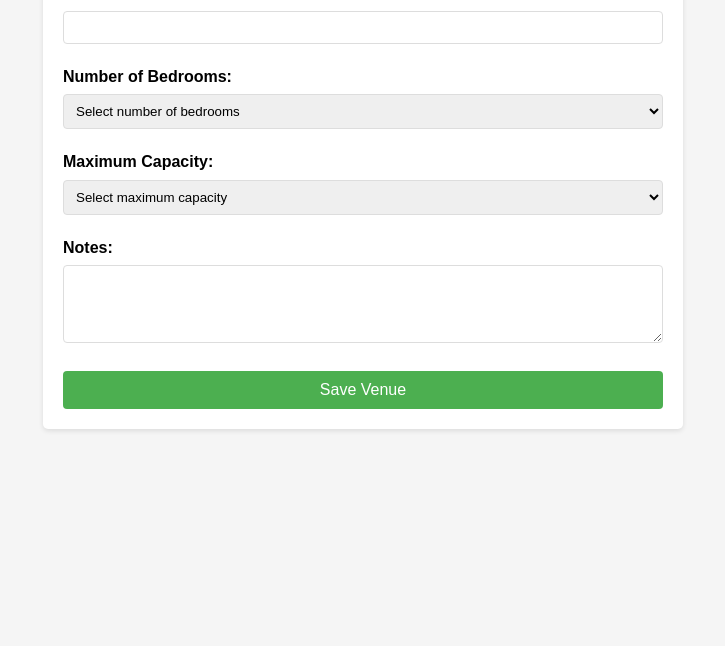
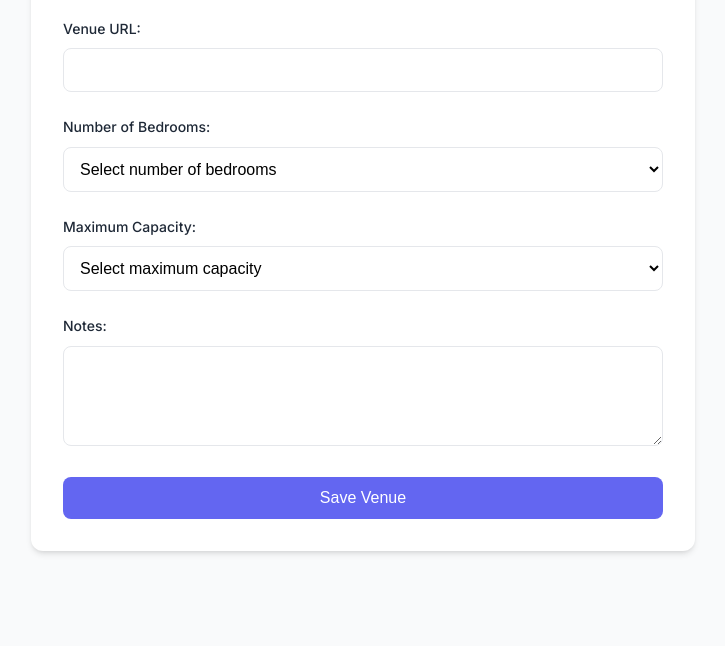
Before and after one commit to FasLabs/FS25Venue, a plain HTML site: page index.html in a window 1280 px wide. Shown: the part 154-800 px from the top of the page, without its empty margins (277-1002 px from the left). Drawn offline with Linux system fonts and the light colour scheme.

Commit message:
Updated style

```diff
--- a/index.html
+++ b/index.html
@@ -3,6 +3,7 @@
 <head>
     <meta charset="UTF-8">
     <meta name="viewport" content="width=device-width, initial-scale=1.0">
+    <link href="https://fonts.googleapis.com/css2?family=Inter:wght@400;500;700&display=swap" rel="stylesheet">
     <title>Venue Research Form</title>
     <link rel="stylesheet" href="styles.css">
 </head>
--- a/styles.css
+++ b/styles.css
@@ -1,60 +1,97 @@
+/* Modern color palette and base styles */
+:root {
+  --primary-color: #6366f1;
+  --primary-hover: #4f46e5;
+  --background: #f9fafb;
+  --surface: #ffffff;
+  --text: #1f2937;
+  --border: #e5e7eb;
+}
+
 body {
-    font-family: Arial, sans-serif;
+  font-family: 'Inter', system-ui, -apple-system, sans-serif;
   line-height: 1.6;
   margin: 0;
-    padding: 20px;
-    background-color: #f5f5f5;
+  padding: 40px 20px;
+  background-color: var(--background);
+  color: var(--text);
 }
 
 .container {
   max-width: 600px;
   margin: 0 auto;
-    background-color: white;
-    padding: 20px;
-    border-radius: 5px;
-    box-shadow: 0 2px 5px rgba(0, 0, 0, 0.1);
+  background-color: var(--surface);
+  padding: 32px;
+  border-radius: 12px;
+  box-shadow: 0 4px 6px -1px rgb(0 0 0 / 0.1), 0 2px 4px -2px rgb(0 0 0 / 0.1);
 }
 
 h1 {
   text-align: center;
-    color: #333;
+  color: var(--text);
+  font-size: 1.875rem;
+  font-weight: 700;
+  margin-bottom: 2rem;
 }
 
 .form-group {
-    margin-bottom: 20px;
+  margin-bottom: 1.5rem;
 }
 
 label {
   display: block;
-    margin-bottom: 5px;
-    font-weight: bold;
+  margin-bottom: 0.5rem;
+  font-weight: 500;
+  color: var(--text);
+  font-size: 0.875rem;
 }
 
 input[type="url"],
 select,
 textarea {
   width: 100%;
-    padding: 8px;
-    border: 1px solid #ddd;
-    border-radius: 4px;
+  padding: 0.75rem;
+  border: 1px solid var(--border);
+  border-radius: 8px;
   box-sizing: border-box;
+  font-size: 1rem;
+  transition: border-color 0.15s ease-in-out;
+  background-color: var(--surface);
+}
+
+input[type="url"]:focus,
+select:focus,
+textarea:focus {
+  outline: none;
+  border-color: var(--primary-color);
+  box-shadow: 0 0 0 3px rgba(99, 102, 241, 0.1);
 }
 
 textarea {
   resize: vertical;
+  min-height: 100px;
 }
 
 button {
-    background-color: #4CAF50;
+  background-color: var(--primary-color);
   color: white;
-    padding: 10px 20px;
+  padding: 0.75rem 1.5rem;
   border: none;
-    border-radius: 4px;
+  border-radius: 8px;
   cursor: pointer;
   width: 100%;
-    font-size: 16px;
+  font-size: 1rem;
+  font-weight: 500;
+  transition: background-color 0.15s ease-in-out;
 }
 
 button:hover {
-    background-color: #45a049;
+  background-color: var(--primary-hover);
 }
+
+/* Add subtle hover states to form elements */
+input[type="url"]:hover,
+select:hover,
+textarea:hover {
+  border-color: #d1d5db;
+}
```
Lines whose indentation alone changed are shown as unchanged.
